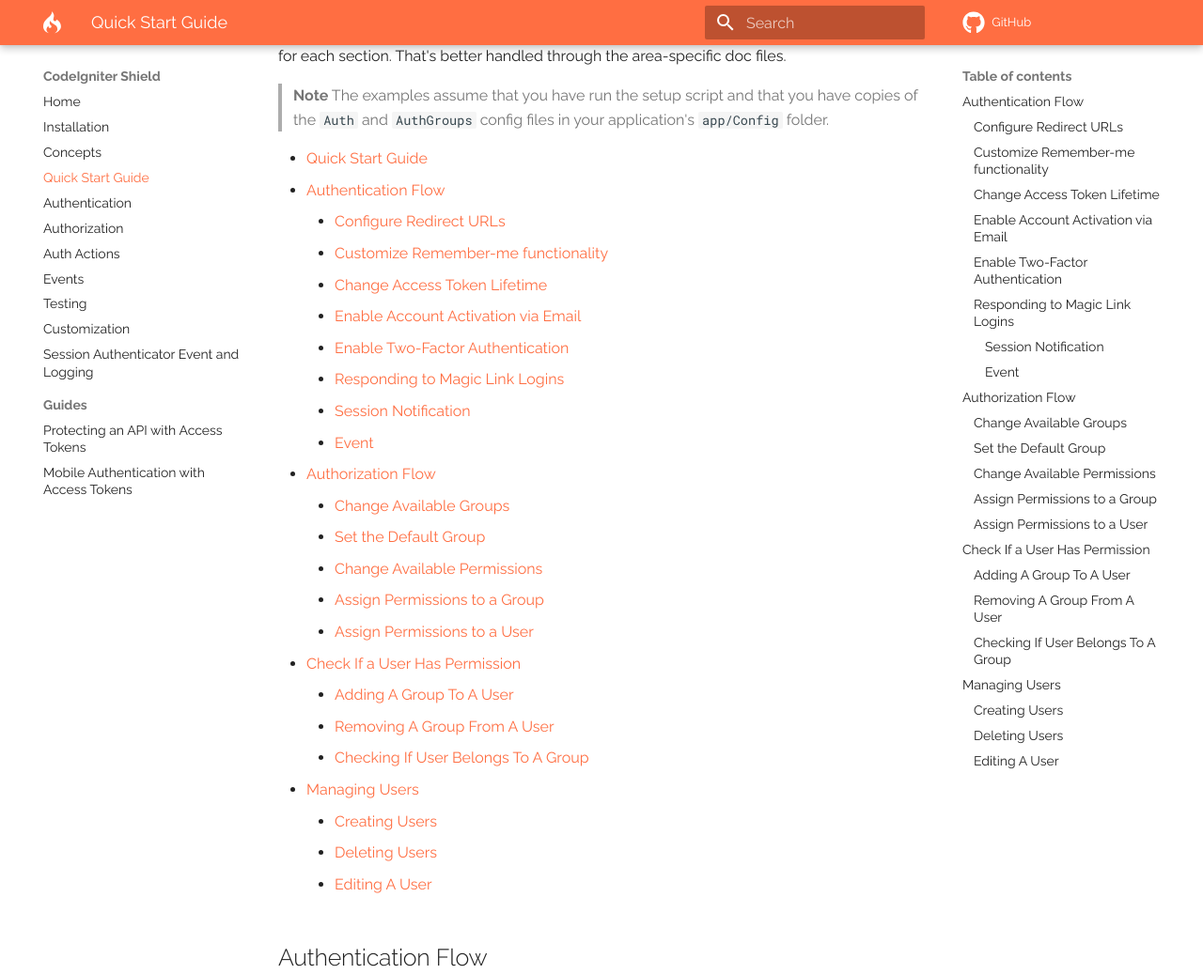
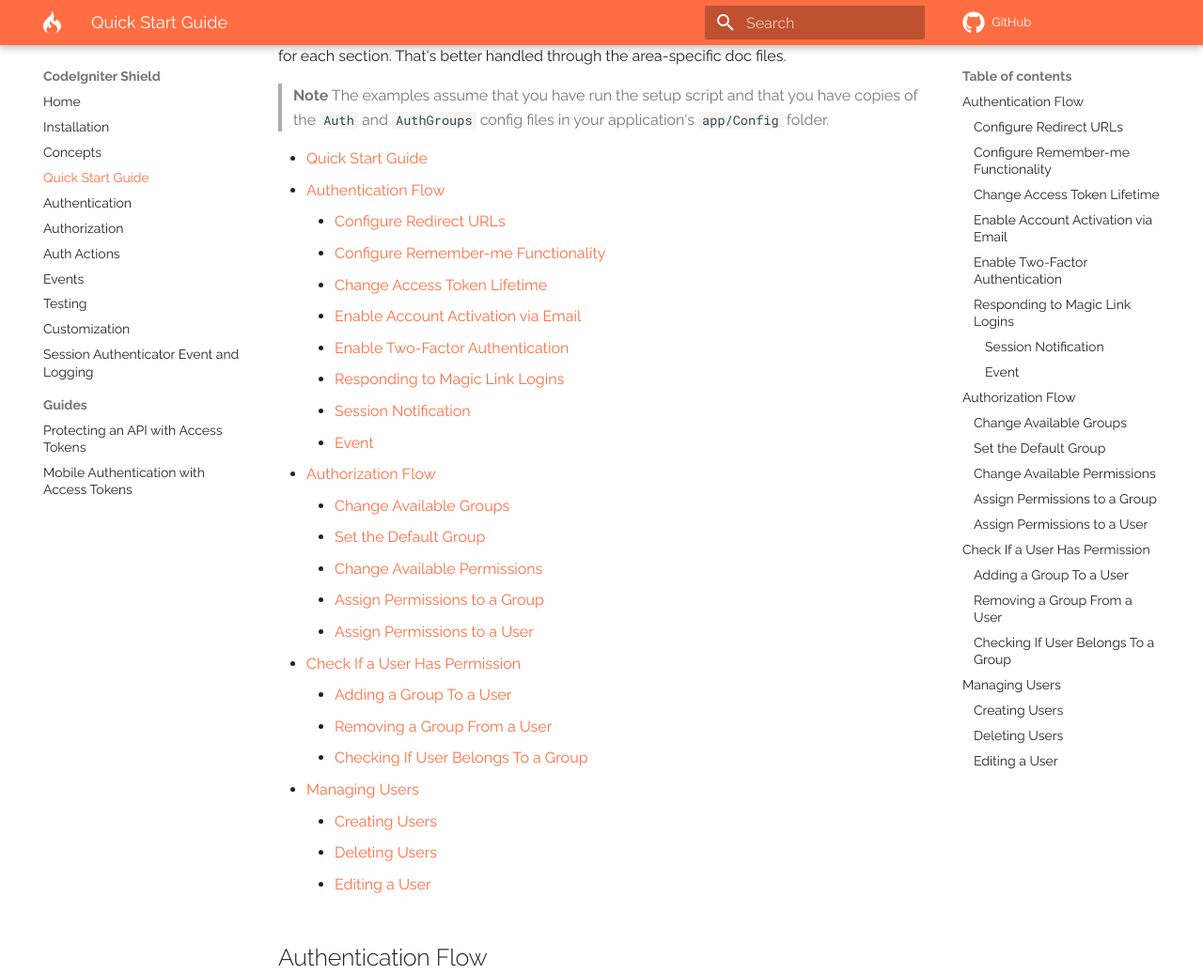
Before and after one commit to codeigniter4/shield, an MkDocs documentation site: the page built from docs/quickstart.md, in a window 1280 px wide and 1400 px high, scrolled down 209 px. Shown: the top 1037 px of the window at 94% size. Built offline with MkDocs 1.6.1 and Material for MkDocs 9.7.7, drawn with Linux system fonts in a browser that asks for light colours; comment, search, counter and statistics services are not loaded; a style sheet for code colours, icons or effects is not loaded; some of the changed text lies outside the part shown.

Commit message:
docs: tweak section titles

````diff
--- a/docs/quickstart.md
+++ b/docs/quickstart.md
@@ -7,7 +7,7 @@ Learning any new authentication system can be difficult, especially as they get
 - [Quick Start Guide](#quick-start-guide)
   - [Authentication Flow](#authentication-flow)
     - [Configure Redirect URLs](#configure-redirect-urls)
-    - [Customize Remember-me functionality](#customize-remember-me-functionality)
+    - [Configure Remember-me Functionality](#configure-remember-me-functionality)
     - [Change Access Token Lifetime](#change-access-token-lifetime)
     - [Enable Account Activation via Email](#enable-account-activation-via-email)
     - [Enable Two-Factor Authentication](#enable-two-factor-authentication)
@@ -21,13 +21,13 @@ Learning any new authentication system can be difficult, especially as they get
     - [Assign Permissions to a Group](#assign-permissions-to-a-group)
     - [Assign Permissions to a User](#assign-permissions-to-a-user)
   - [Check If a User Has Permission](#check-if-a-user-has-permission)
-    - [Adding A Group To A User](#adding-a-group-to-a-user)
-    - [Removing A Group From A User](#removing-a-group-from-a-user)
-    - [Checking If User Belongs To A Group](#checking-if-user-belongs-to-a-group)
+    - [Adding a Group To a User](#adding-a-group-to-a-user)
+    - [Removing a Group From a User](#removing-a-group-from-a-user)
+    - [Checking If User Belongs To a Group](#checking-if-user-belongs-to-a-group)
   - [Managing Users](#managing-users)
     - [Creating Users](#creating-users)
     - [Deleting Users](#deleting-users)
-    - [Editing A User](#editing-a-user)
+    - [Editing a User](#editing-a-user)
 
 ## Authentication Flow
 
@@ -45,7 +45,7 @@ public array $redirects = [
 
 > **Note** This redirect happens after the specified action is complete. In the case of register or login, it might not happen immediately. For example, if you have any Auth Actions specified, they will be redirected when those actions are completed successfully. If no Auth Actions are specified, they will be redirected immediately after registration or login.
 
-### Customize Remember-me functionality
+### Configure Remember-me Functionality
 
 Remember-me functionality is enabled by default for the `Session` handler. While this is handled in a secure manner, some sites may want it disabled. You might also want to change how long it remembers a user and doesn't require additional login.
 
@@ -206,7 +206,7 @@ if (! auth()->user()->can('users.create')) {
 
 Note: The example above can also be done through a [controller filter](https://codeigniter.com/user_guide/incoming/filters.html) if you want to apply it to multiple pages of your site.
 
-### Adding A Group To A User
+### Adding a Group To a User
 
 Groups are assigned to a user via the `addGroup` method. You can pass multiple groups in and they will all be assigned to the user.
 
@@ -222,7 +222,7 @@ $user = auth()->user();
 $user->syncGroups('admin', 'beta');
 ```
 
-### Removing A Group From A User
+### Removing a Group From a User
 
 Groups are removed from a user via the `removeGroup` method. Multiple groups may be removed at once by passing all of their names into the method.
 
@@ -231,7 +231,7 @@ $user = auth()->user();
 $user->removeGroup('admin', 'beta');
 ```
 
-### Checking If User Belongs To A Group
+### Checking If User Belongs To a Group
 
 You can check if a user belongs to a group with the `inGroup` method.
 
@@ -288,7 +288,7 @@ $users->delete($user->id, true);
 
 > **Note** The User rows use [soft deletes](https://codeigniter.com/user_guide/models/model.html#usesoftdeletes) so they are not actually deleted from the database unless the second parameter is `true`, like above.
 
-### Editing A User
+### Editing a User
 
 The `UserModel::save()`, `update()` and `insert()` methods have been modified to ensure that an email or password previously set on the `User` entity will be automatically updated in the correct `UserIdentity` record.
 
````
